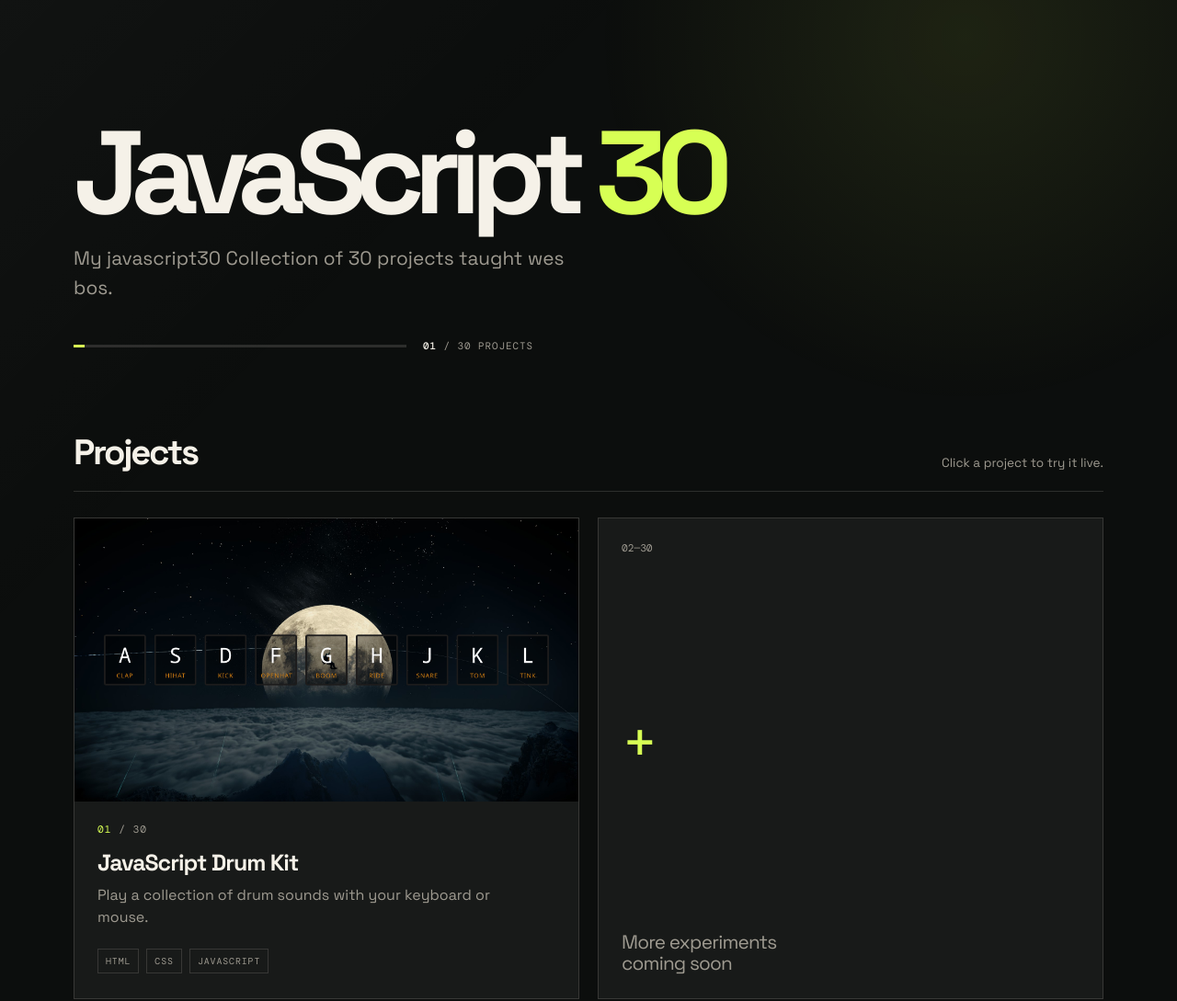
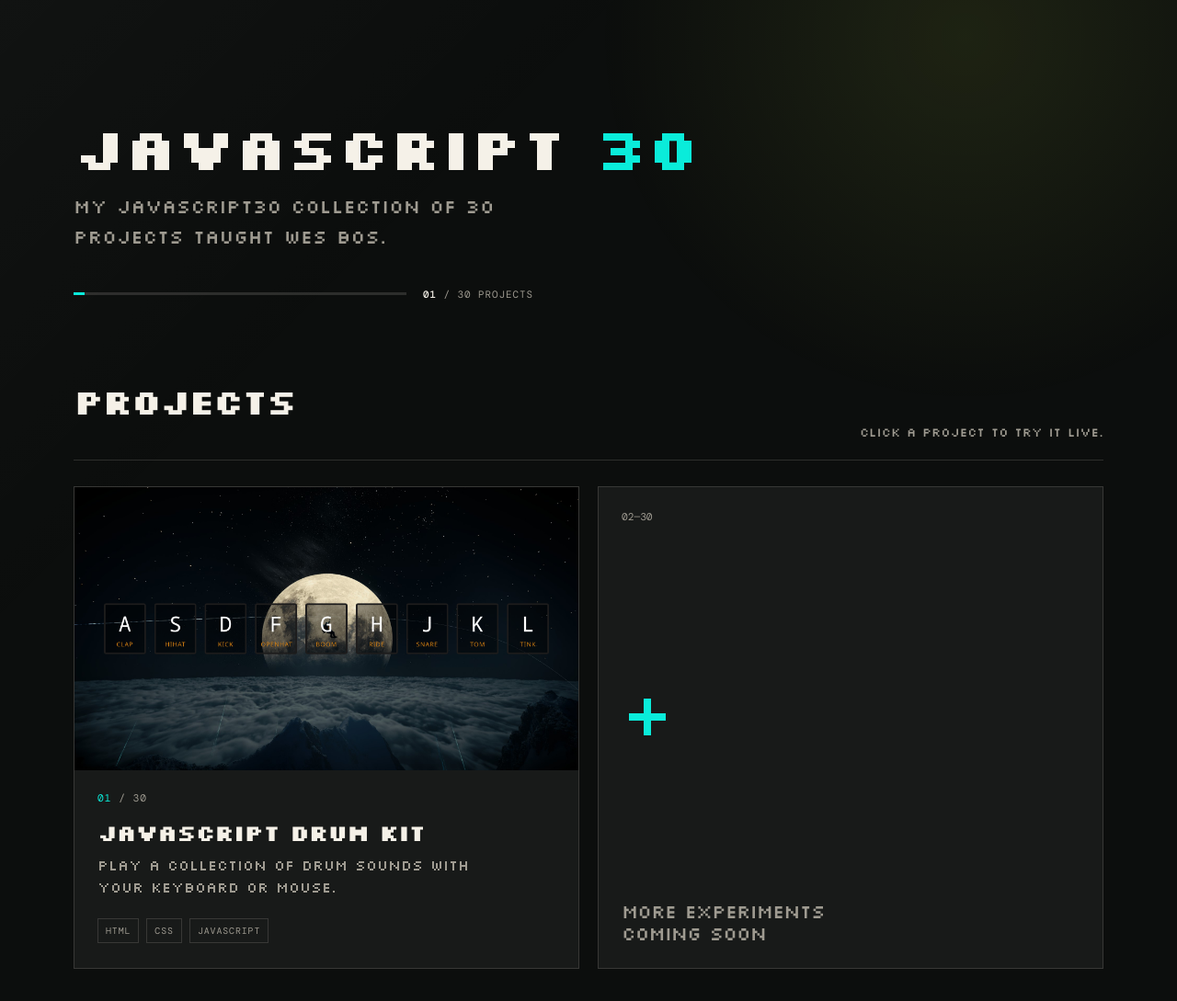
Before and after one commit to BLUETOID/JavaScript30, a plain HTML site: page index.html in a window 1280 px wide. Shown: the whole page at 92% size. Drawn offline with nearby package versions, Linux system fonts and the light colour scheme; a web font is replaced by a local one.

Commit message:
updated Ui

```diff
--- a/index.html
+++ b/index.html
@@ -14,12 +14,22 @@
       href="https://fonts.googleapis.com/css2?family=DM+Mono:wght@400;500&family=Space+Grotesk:wght@400;500;600;700&display=swap"
       rel="stylesheet"
     />
+    <link
+      href="https://fonts.googleapis.com/css?family=Bitcount+Prop+Single:100,200,300,regular,500,600,700,800,900"
+      rel="stylesheet"
+    />
+    <link
+      href="https://fonts.googleapis.com/css?family=Silkscreen:regular,700"
+      rel="stylesheet"
+    />
+
     <link rel="stylesheet" href="style.css" />
   </head>
   <body>
     <main class="site-shell">
       <header class="hero">
         <h1>JavaScript <em>30</em></h1>
+
         <p class="intro">
           My javascript30 Collection of 30 projects taught wes bos.
         </p>
@@ -29,11 +39,10 @@
         </div>
       </header>
 
+      <h2 id="projects-title">Projects</h2>
       <section class="projects-section" aria-labelledby="projects-title">
         <div class="section-heading">
-          <div>
-            <h2 id="projects-title">Projects</h2>
-          </div>
+          <div></div>
           <p class="section-note">Click a project to try it live.</p>
         </div>
 
--- a/style.css
+++ b/style.css
@@ -2,7 +2,7 @@
   --ink: #f5f1e8;
   --muted: #9f9b91;
   --line: rgba(245, 241, 232, 0.14);
-  --accent: #d7ff54;
+  --accent: #0aecda;
   --card: #181a19;
   --background: #0c0e0d;
 }
@@ -20,7 +20,7 @@
   min-width: 320px;
   color: var(--ink);
   background: var(--background);
-  font-family: "Space Grotesk", sans-serif;
+  font-family: "Silkscreen", sans-serif;
 }
 
 body::before {
@@ -74,8 +74,7 @@
 
 h1 {
   margin: 22px 0 20px;
-  font-size: clamp(4rem, 10vw, 8rem);
-  letter-spacing: -0.09em;
+  font-size: 4rem;
   line-height: 0.88;
 }
 h1 em {
```
